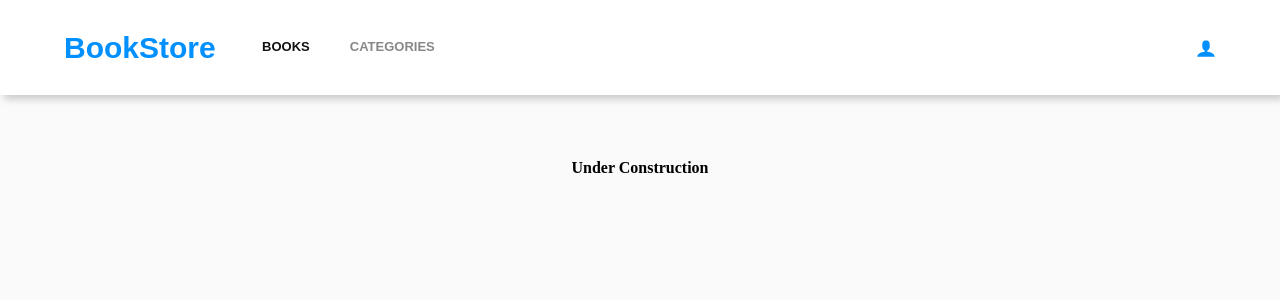
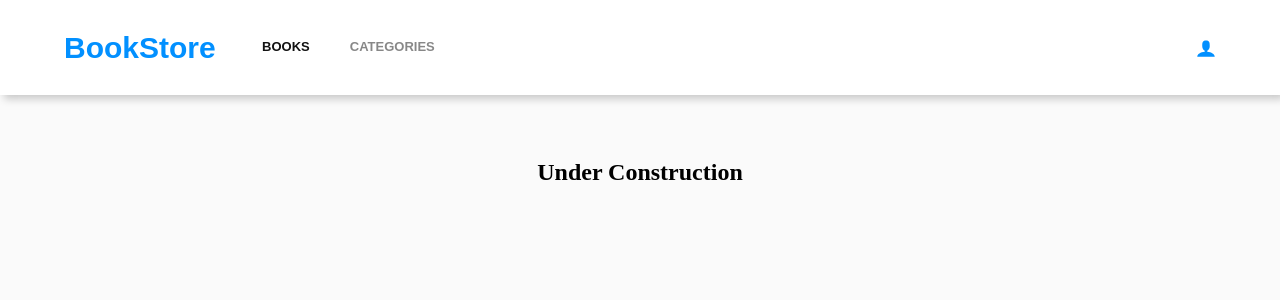
Before and after one commit to codepantha/book-store, a React (Create React App) app: page /categories in a window 1280 px wide. Shown: the top 300 px of the page. Built offline with nearby package versions, Linux system fonts and the light colour scheme.

Commit message:
Fix bug where books render twice

```diff
--- a/src/components/Categories/Categories.js
+++ b/src/components/Categories/Categories.js
@@ -2,7 +2,7 @@ import React from 'react';
 
 const Categories = () => (
   <div>
-    <p style={{ fontWeight: 'bold' }}>Under Construction</p>
+    <p className="b f3">Under Construction</p>
   </div>
 );
 
--- a/src/redux/books/books.js
+++ b/src/redux/books/books.js
@@ -75,7 +75,7 @@ const initialState = [];
 const booksReducer = (state = initialState, action) => {
   switch (action.type) {
     case GET_BOOKS_SUCCESS:
-      return [...state, ...action.payload];
+      return [...action.payload];
 
     case GET_BOOKS_FAILED:
       return [...state, ...action.payload];
```
